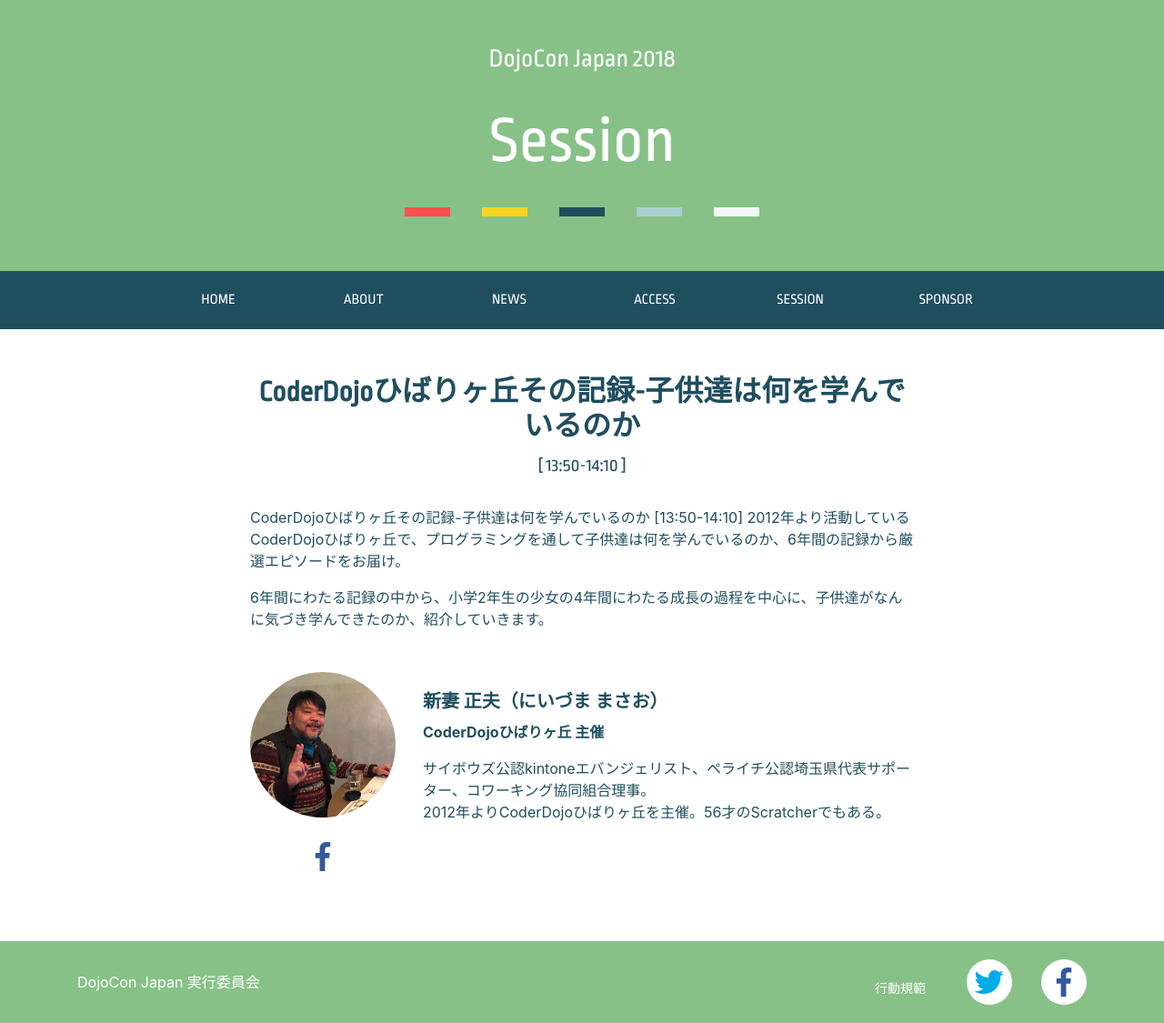
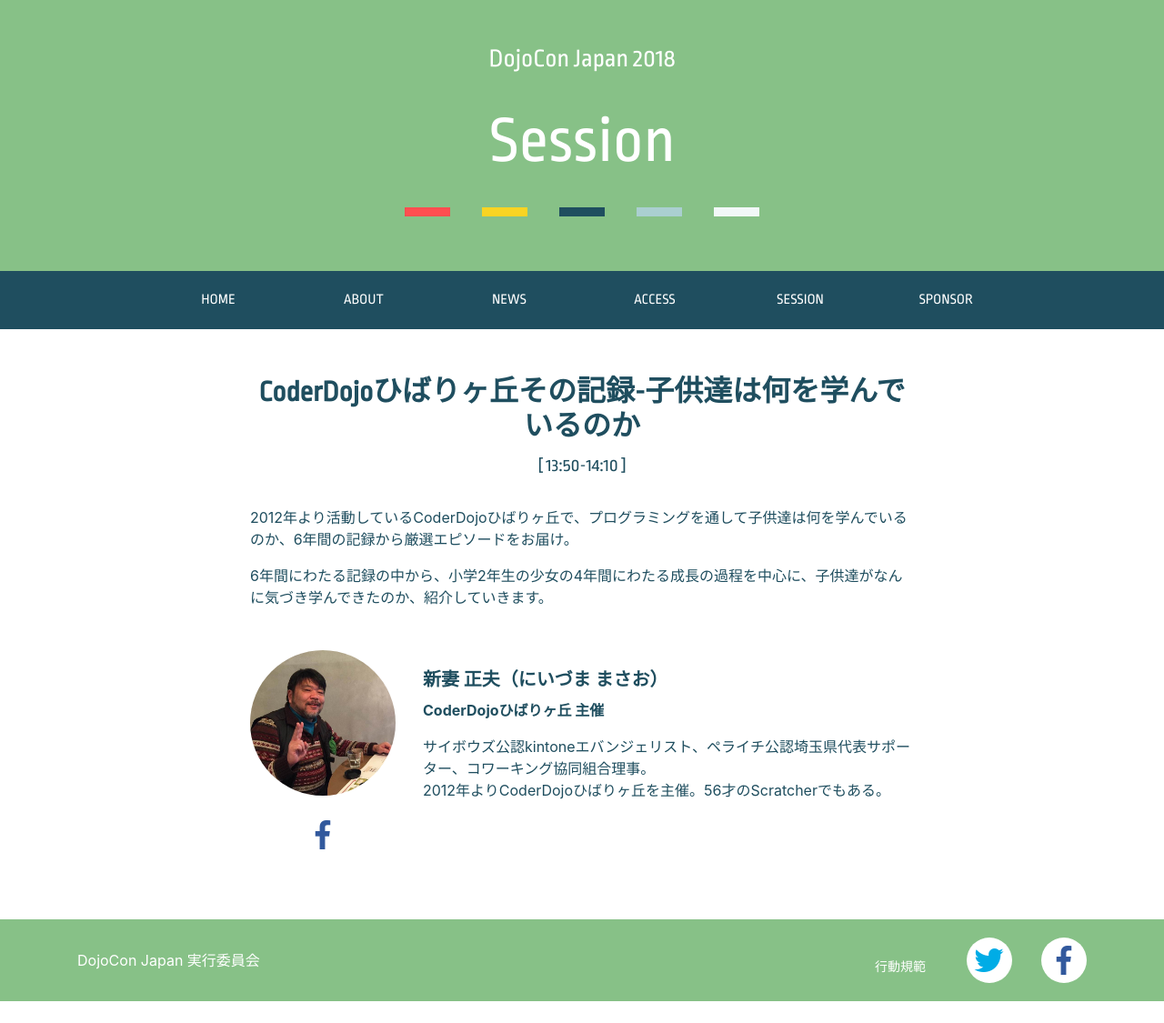
Before and after one commit to coderdojo-japan/dojocon2018.coderdojo.jp, a Jekyll site: the page built from _session/1350_masao-niizuma.md, in a window 1280 px wide. Shown: the whole page at 91% size. Built offline with Jekyll 4.4.1, drawn with Linux system fonts in a browser that asks for light colours; nearby versions of some CDN libraries; after the commit the page ends 1101 px from its top, so only the background shows below that.

Commit message:
タイトルと時間まで付いてしまっていたので不要な情報を削除。

```diff
--- a/_session/1350_masao-niizuma.md
+++ b/_session/1350_masao-niizuma.md
@@ -13,5 +13,5 @@
 facebook : https://www.facebook.com/mniizuma
 layout: session
 ---
-<p>CoderDojoひばりヶ丘その記録-子供達は何を学んでいるのか [13:50-14:10] 2012年より活動しているCoderDojoひばりヶ丘で、プログラミングを通して子供達は何を学んでいるのか、6年間の記録から厳選エピソードをお届け。</p>
+<p>2012年より活動しているCoderDojoひばりヶ丘で、プログラミングを通して子供達は何を学んでいるのか、6年間の記録から厳選エピソードをお届け。</p>
 <p>6年間にわたる記録の中から、小学2年生の少女の4年間にわたる成長の過程を中心に、子供達がなんに気づき学んできたのか、紹介していきます。</p>
```
